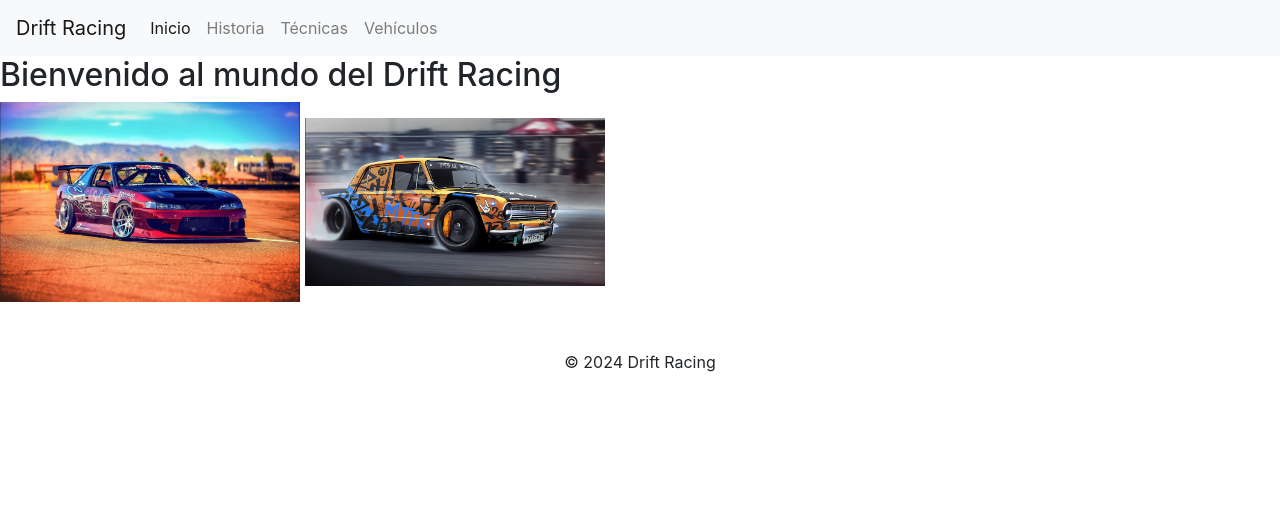
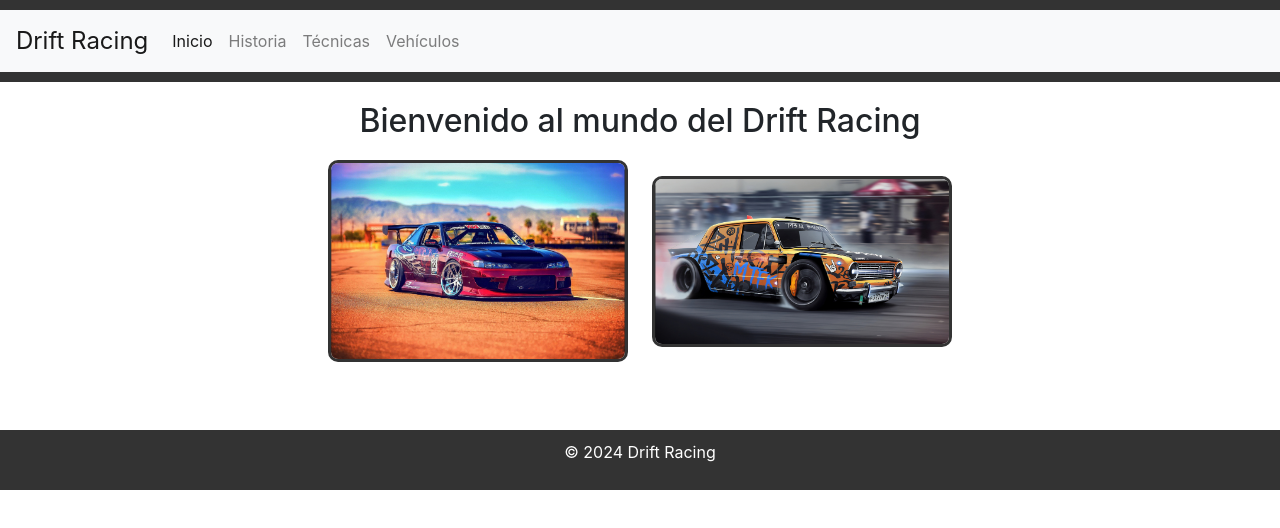
Before and after one commit to SantiBlack01/drift-project, a plain HTML site: page index.html in a window 1280 px wide. Drawn offline with nearby package versions, Linux system fonts and the light colour scheme; files that its build step writes are made by us from their sources.

Commit message:
se modifica el css

```diff
--- a/css/main.css
+++ b/css/main.css
@@ -0,0 +1,42 @@
+
+header {
+    background-color: #333;
+    padding: 10px 0;
+}
+.navbar-brand {
+    color: #fff;
+    font-size: 24px;
+}
+
+.navbar-nav .nav-link {
+    color: #fff;
+}
+
+.navbar-nav .nav-link:hover {
+    color: #ccc;
+}
+
+.main-content {
+    text-align: center;
+    padding: 20px;
+}
+
+.image-links {
+    margin-top: 20px;
+}
+
+.image-links a {
+    display: inline-block;
+    margin: 0 10px;
+}
+
+.image-links img {
+    border: 3px solid #333;
+    border-radius: 10px;
+}
+
+footer {
+    background-color: #333;
+    color: #fff;
+    padding: 10px 0;
+}
--- a/index.html
+++ b/index.html
@@ -4,7 +4,7 @@
         <meta charset="UTF-8">
         <meta name="viewport" content="width=device-width, initial-scale=1.0">
         <link rel="stylesheet" href="https://stackpath.bootstrapcdn.com/bootstrap/4.5.2/css/bootstrap.min.css">
-        <link rel="stylesheet" href="./css/style.css">
+        <link rel="stylesheet" href="/css/main.css">
         <title>Drift Racing</title>
     </head>
     <body>
```
